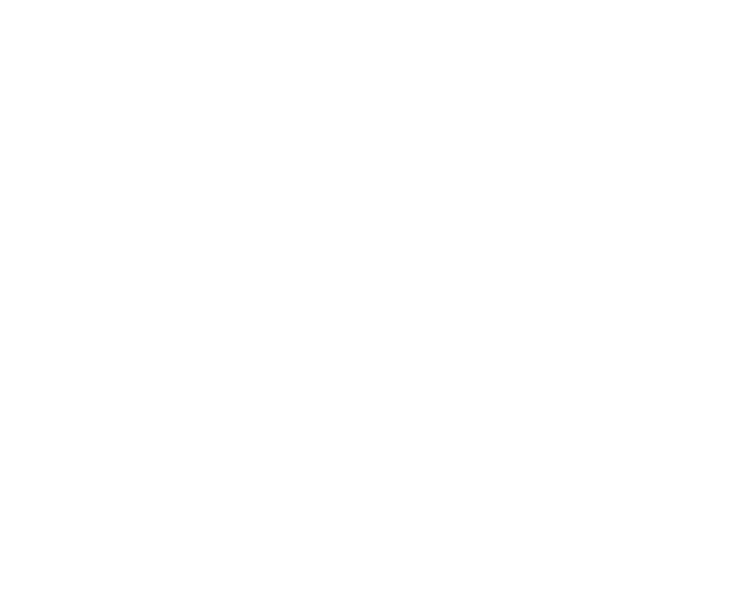
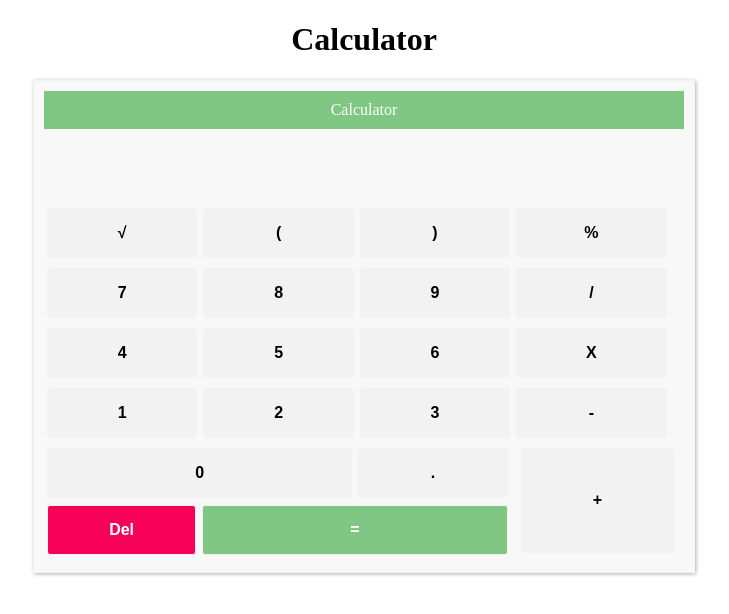
Before and after one commit to EEZeus/GUI-Calculator, a plain HTML site: page index.html in a window 1280 px wide. Shown: the whole page, without its empty margins (276-1005 px from the left). Drawn offline with Linux system fonts and the light colour scheme.

Commit message:
HTML and CSS done. js starter

```diff
--- a/index.html
+++ b/index.html
@@ -4,9 +4,50 @@
     <meta charset="UTF-8">
     <meta http-equiv="X-UA-Compatible" content="IE=edge">
     <meta name="viewport" content="width=device-width, initial-scale=1.0">
-    <title>vanila-js-calculator</title>
+    <link rel="stylesheet" href="style.css"/>
+    <title>Calculator</title>
 </head>
 <body>
-
+    <h1>Calculator</h1>
+    <div class="container">
+      <div class="header">Calculator</div>
+      <input type="text" class="result" readonly>
+      <div class="first-row">
+        <input type="button" name="" value="&radic;" id="sqrt" class="global">
+        <input type="button" name="" value="(" id="lp" class="global">
+        <input type="button" name="" value=")" id="rp" class="global">
+        <input type="button" name="" value="%" id="mod" class="global">
+      </div>
+      <div class="second-row">
+        <input type="button" name="" value="7"id="7" class="global number">
+        <input type="button" name="" value="8"id="8" class="global number">
+        <input type="button" name="" value="9"id="9" class="global number">
+        <input type="button" name="" value="/"id="dev" class="global">
+      </div>
+      <div class="third-row">
+        <input type="button" name="" value="4" id="4" class="global number">
+        <input type="button" name="" value="5" id="5" class="global number">
+        <input type="button" name="" value="6" id="6" class="global number">
+        <input type="button" name="" value="X" id="X" class="global">
+      </div>
+      <div class="fourth-row">
+        <input type="button" name="" value="1" id="1" class="global number">
+        <input type="button" name="" value="2" id="2" class="global number">
+        <input type="button" name="" value="3" id="3" class="global number">
+        <input type="button" name="" value="-" id="mines" class="global">
+      </div>
+      <div class="conflict">
+        <div class="left">
+            <input type="button" name="" value="0" id="0" class=" big number">
+            <input type="button" name="" value="." id="dot" class=" small">
+          <input type="button" name="" value="Del" id="Del" class=" red small white-text top-margin">
+          <input type="button" name="" value="=" id="eq" class=" green white-text big top-margin">
+        </div>
+        <div class="right">
+          <input type="button" name="" value="+" id="plus" class="global grey plus">
+        </div>
+      </div>
+    </div>
+    <script src="script.js"></script>
 </body>
 </html>
--- a/script.js
+++ b/script.js
@@ -0,0 +1,15 @@
+const numbers = document.querySelectorAll('.number')
+
+let output = ''
+
+const sqrt = document.querySelector('#sqrt')
+const lp = document.querySelector('#lp')
+const rp = document.querySelector('#rp')
+const mod = document.querySelector('#mod')
+const dev = document.querySelector('#dev')
+const X = document.querySelector('#X')
+const mines = document.querySelector('#mines')
+const dot = document.querySelector('#dot')
+const plus = document.querySelector('#plus')
+const equal = document.querySelector('#eq')
+const del = document.querySelector('#Del')
--- a/style.css
+++ b/style.css
@@ -0,0 +1,124 @@
+h1{
+    text-align: center;
+    margin-top: 0.67em;
+    margin-bottom: 0.67em;
+  }
+  *{
+    margin: 0;
+    padding: 0;
+  }
+  .container{
+    margin: auto;
+    width: 50%;
+    padding: 10px;
+    border: 1px solid #f2f2f2;
+    -webkit-box-shadow: 1px 1px 4px 0px rgba(176,176,176,1);
+       -moz-box-shadow: 1px 1px 4px 0px rgba(176,176,176,1);
+            box-shadow: 1px 1px 4px 0px rgba(176,176,176,1);
+    background-color: #fff;
+    height: auto;
+    background-color: #F8F8F8;
+  }
+  .header{
+    background-color: #81C784;
+    padding: 10px;
+    color: #fff;
+    text-align: center;
+  }
+  .result{
+    font-size: 24px;
+    padding: 24px 5px;
+    font-weight: 700;
+    text-align: right;
+    width: 96%;
+    border: none;
+    background-color: #F8F8F8;
+  }
+  .first-row,
+  .second-row,
+  .third-row,
+  .fourth-row,
+  .conflict
+  {
+    display: inline-block;
+    width: 100%;
+  }
+  .global{
+    box-sizing: border-box;
+   padding: 15px;
+   font-weight: bold;
+   font-size: 16px;
+   border-radius: 3px;
+   background-color: #F2F2F2;
+   float: left;
+   width: 23.5%;
+   margin: 3px 3px 3px 3px;
+   /*border: 1px solid #000;*/
+  }
+  input{
+    border:1px solid #F2F2F2
+  }
+  input:hover{
+    border-color: darkslateblue;
+  }
+  input:active{
+    background-color: #c7c7c7;
+    box-shadow: 2px 0.5 black;
+  }
+  .conflict .left,
+  .conflict .right{
+    float: left;
+    position: relative;
+  }
+  .left{
+    width: 74%;
+  }
+  .right{
+    width: 24%;
+  }
+  .big{
+    box-sizing: border-box;
+    padding: 15px;
+    font-weight: bold;
+    font-size: 16px;
+    border-radius: 3px;
+    background-color: #F2F2F2;
+    float: left;
+    width: 64.5%;
+    margin: 3px 3px 3px 3px;
+}
+  .small{
+    padding: 15px;
+    font-weight: bold;
+    font-size: 16px;
+    border-radius: 3px;
+    background-color: #F2F2F2;
+    float: left;
+    width: 31.5%;
+    margin: 3px 3px 3px 3px;
+}
+  .plus{
+    height: 105px;
+    width: 100%;
+  }
+  .green{
+    background-color: #81C784;
+  }
+  .green:active{
+    background-color: darkgreen;
+  }
+  .red{
+    background-color: #F50258
+  }
+  .red:active{
+    background-color: brown;
+  }
+  .grey{
+    background-color: #F2F2F2;
+  }
+  .white-text{
+    color: #fff;
+  }
+  .top-margin{
+    margin-top: 4px;
+  }
```
